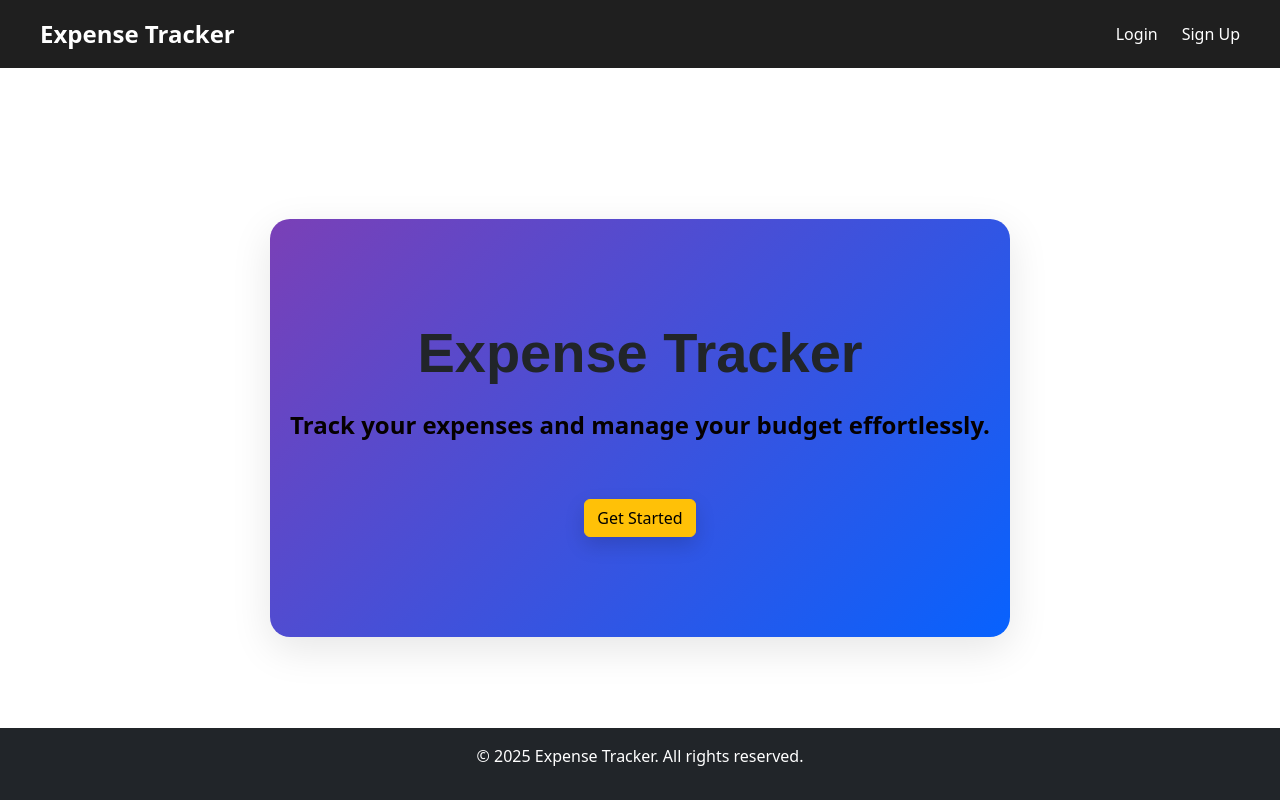
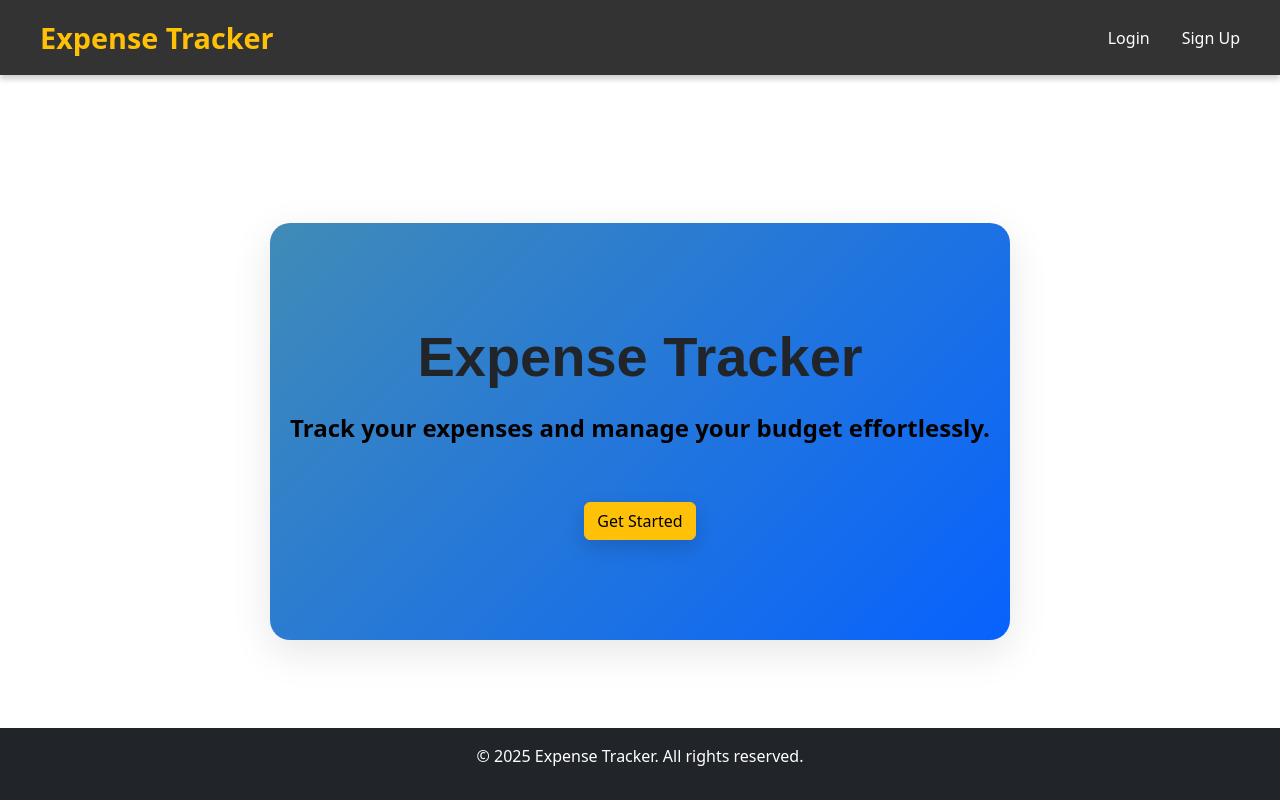
Before and after one commit to VaibhavMahajan1509/Expense_Tracker, a React (Vite) app: page / in a window 1280 px wide. Built offline with nearby package versions, Linux system fonts and the light colour scheme.

Commit message:
did some basic change

```diff
--- a/src/Components/LandingPage.module.css
+++ b/src/Components/LandingPage.module.css
@@ -1,6 +1,6 @@
 .heroSection {
   padding: 100px 20px;
-  background: linear-gradient(135deg, #7a40b7 0%, #0762fe 100%);
+  background: linear-gradient(135deg, #408bb7 0%, #0762fe 100%);
   color: #fff;
   border-radius: 20px;
   margin-top: 60px;
--- a/src/Components/Navbar.module.css
+++ b/src/Components/Navbar.module.css
@@ -1,10 +1,17 @@
+/* Navbar Styles */
 .navbar {
-    background-color: #1f1f1f;
-    padding: 1rem 1.5rem;
+  background-color: #576d77; /* Black background */
+  padding: 1rem 2rem; /* Add more padding for spacious feel */
   color: white;
   position: sticky;
   top: 0;
   z-index: 1000;
+  box-shadow: 0 4px 6px rgba(0, 0, 0, 0.2); /* Add shadow for depth */
+  transition: background-color 0.3s ease;
+}
+
+.navbar:hover {
+  background-color: #333; /* Darker shade when hovered */
 }
 
 .container {
@@ -16,35 +23,63 @@
 }
 
 .logo {
-    font-size: 1.5rem;
-    font-weight: 600;
-    color: white;
+  font-size: 1.8rem;
+  font-weight: 700; /* Heavier font weight for prominence */
+  color: #ffc107; /* Bright yellow color */
   text-decoration: none;
+  transition: color 0.3s ease;
+}
+
+.logo:hover {
+  color: #ffeb3b; /* Lighter yellow on hover */
 }
 
 .menuButton {
   display: none;
-    font-size: 1.8rem;
+  font-size: 2rem;
   background: none;
-    color: white;
+  color: #ffc107;
   border: none;
   cursor: pointer;
+  transition: color 0.3s ease;
+}
+
+.menuButton:hover {
+  color: #ffeb3b; /* Light yellow on hover */
 }
 
 .navLinks {
   display: flex;
-    gap: 1.5rem;
+  gap: 2rem;
 }
 
 .link {
   color: white;
   text-decoration: none;
   font-weight: 500;
-    transition: color 0.2s ease;
+  font-size: 1rem;
+  position: relative;
+  transition: color 0.3s ease, transform 0.3s ease;
 }
 
 .link:hover {
-    color: #ffc107;
+  color: #ffc107; /* Yellow color on hover */
+  transform: translateY(-3px); /* Slight lift effect on hover */
+}
+
+.link::after {
+  content: '';
+  position: absolute;
+  bottom: -4px;
+  left: 0;
+  width: 0;
+  height: 2px;
+  background-color: #ffc107;
+  transition: width 0.3s ease;
+}
+
+.link:hover::after {
+  width: 100%; /* Underline animation on hover */
 }
 
 /* Responsive Design */
@@ -60,7 +95,7 @@
     position: absolute;
     top: 100%;
     right: 1rem;
-      background-color: #1f1f1f;
+    background-color: #000000;
     padding: 1rem;
     border-radius: 8px;
     box-shadow: 0 8px 20px rgba(0, 0, 0, 0.3);
```
Lines whose indentation alone changed are shown as unchanged.
